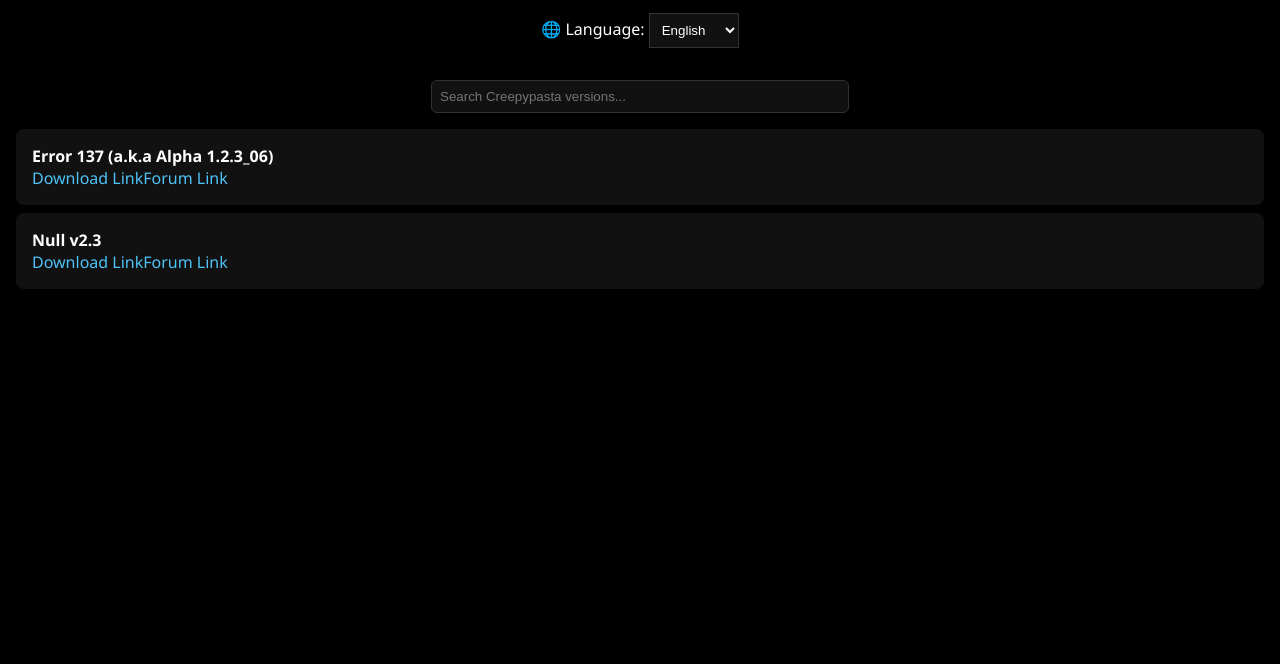
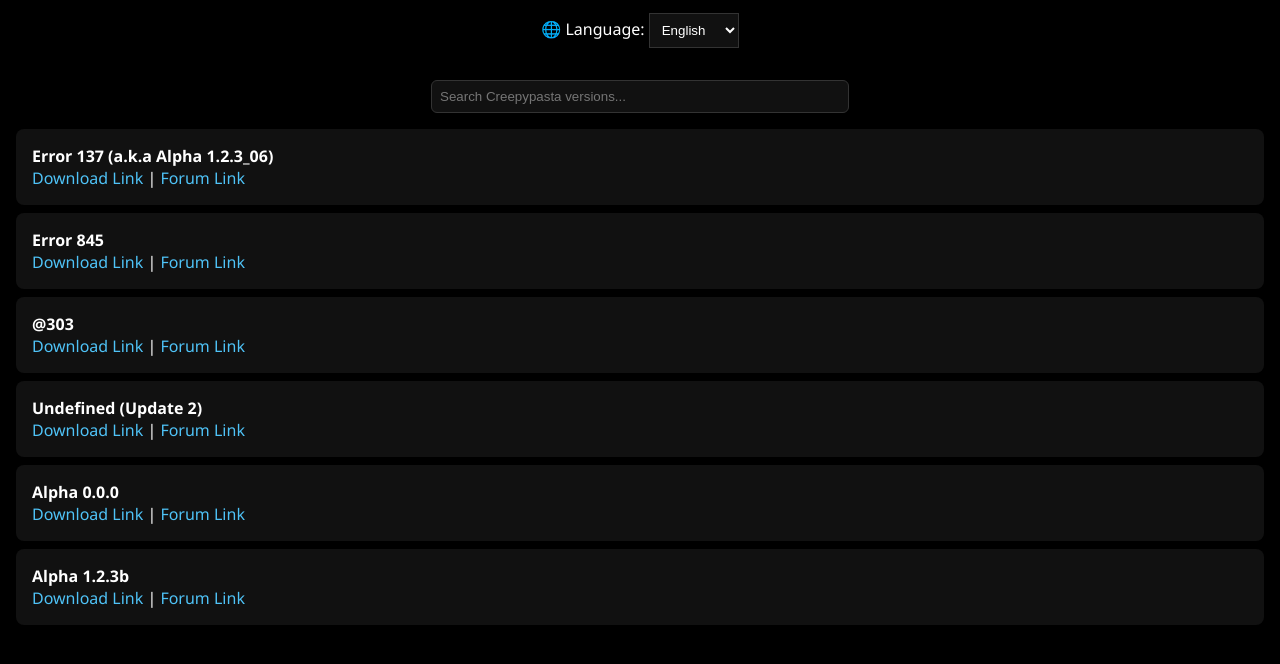
Before and after one commit to SSMG4/Ultimate-Pasta-Craft, a plain HTML site: page index.html in a window 1280 px wide. Shown: the part 108-772 px from the top of the page. Drawn offline with Linux system fonts and the light colour scheme.

Commit message:
Update index.html

```diff
--- a/index.html
+++ b/index.html
@@ -83,11 +83,27 @@
       <!-- Example entries -->
       <li data-title="Error 137 (a.k.a Alpha 1.2.3_06)" data-link="https://minecraftcreepypasta.fandom.com/wiki/Minecraft_Alpha_v1.2.3_06">
         <strong>Error 137 (a.k.a Alpha 1.2.3_06)</strong><br />
-        <a href="https://mega.nz/file/r1J2BQJQ#u617blMysHnnsb1yTtwtW2WzjMSURzoOJ3nmNnxGCRI" target="_blank">Download Link</a><a href="https://minecraftcreepypasta.fandom.com/wiki/Minecraft_Alpha_v1.2.3_06" target="_blank">Forum Link</a>
+        <a href="https://mega.nz/file/r1J2BQJQ#u617blMysHnnsb1yTtwtW2WzjMSURzoOJ3nmNnxGCRI" target="_blank">Download Link</a> | <a href="https://minecraftcreepypasta.fandom.com/wiki/Minecraft_Alpha_v1.2.3_06" target="_blank">Forum Link</a>
       </li>
       <li data-title="Error 845" data-link="https://minecraftcreepypasta.fandom.com/wiki/Error_845">
-        <strong>Null v2.3</strong><br />
-        <a href="https://mega.nz/file/L4o21ZhZ#jOD4wU9FTYoOUE-h7Lveks8dn7OVjAMeNxJAiLl8Yus" target="_blank">Download Link</a><a href="https://minecraftcreepypasta.fandom.com/wiki/Error_845" target="_blank">Forum Link</a>
+        <strong>Error 845</strong><br />
+        <a href="https://mega.nz/file/L4o21ZhZ#jOD4wU9FTYoOUE-h7Lveks8dn7OVjAMeNxJAiLl8Yus" target="_blank">Download Link</a> | <a href="https://minecraftcreepypasta.fandom.com/wiki/Error_845" target="_blank">Forum Link</a>
+      </li>
+      <li data-title="@303" data-link="https://minecraftcreepypasta.fandom.com/wiki/Minecraft_@303">
+        <strong>@303</strong><br />
+        <a href="https://mega.nz/file/70xhQSpJ#7yw0xSd0oO0Xt9W0tea_qUWklNS-5ctYJCNzqyzUtuk" target="_blank">Download Link</a> | <a href="https://minecraftcreepypasta.fandom.com/wiki/Minecraft_@303" target="_blank">Forum Link</a>
+      </li>
+      <li data-title="Undefined (Update 2)" data-link="https://minecraftcreepypasta.fandom.com/wiki/Minecraft_Undefined">
+        <strong>Undefined (Update 2)</strong><br />
+        <a href="https://mega.nz/file/qsQ3BYDY#PatKVr-T1ObMsc6nA1yKKBYNx_cn6conWzCJM2sgiA0" target="_blank">Download Link</a> | <a href="https://minecraftcreepypasta.fandom.com/wiki/Minecraft_Undefined" target="_blank">Forum Link</a>
+      </li>
+      <li data-title="Alpha 0.0.0" data-link="https://minecraftcreepypasta.fandom.com/wiki/Minecraft_Alpha_0.0.0">
+        <strong>Alpha 0.0.0</strong><br />
+        <a href="https://mega.nz/file/qopxFADT#P6UW2iGohGV28dwdMTttcZUEbL-L4YmmxUGTL_C4rBk" target="_blank">Download Link</a> | <a href="https://minecraftcreepypasta.fandom.com/wiki/Minecraft_Alpha_0.0.0" target="_blank">Forum Link</a>
+      </li>
+      <li data-title="Alpha 1.2.3b" data-link="https://minecraftcreepypasta.fandom.com/wiki/Alpha_1.2.3b">
+        <strong>Alpha 1.2.3b</strong><br />
+        <a href="https://mega.nz/file/68xxBZAB#KiqsMGhZOY_drc1sAfWdqclSj45xObz5bq5qv2fh8Zc" target="_blank">Download Link</a> | <a href="https://minecraftcreepypasta.fandom.com/wiki/Alpha_1.2.3b" target="_blank">Forum Link</a>
       </li>
     </ul>
   </main>
```
